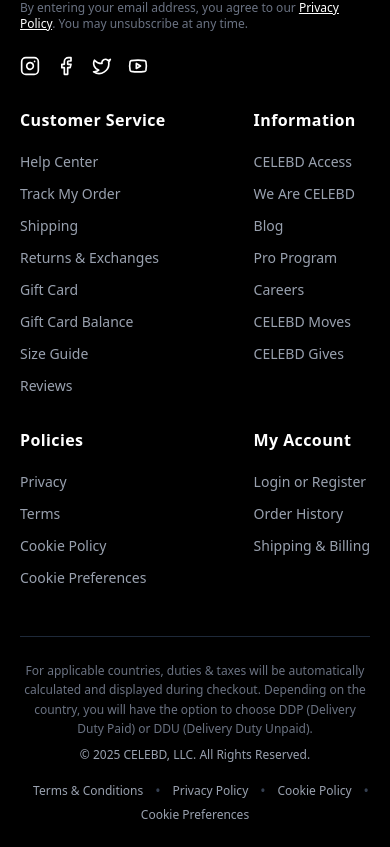
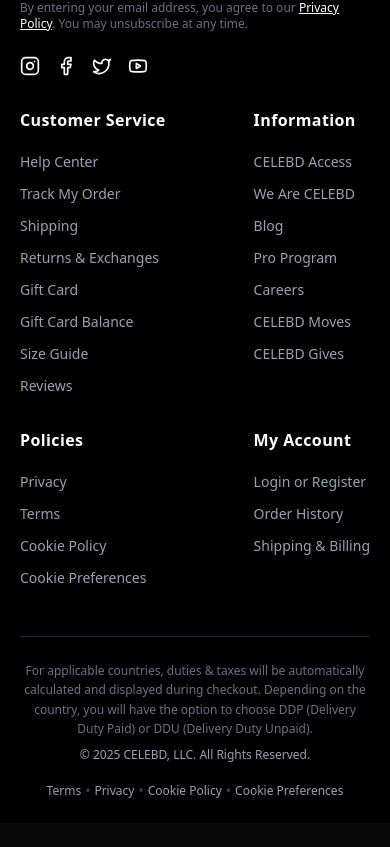
Before and after one commit to celebdlifestyle/celebdlifestyle, a Next.js app: page / in a window 390 px wide. Shown: the part 4948-5795 px from the top of the page. After the commit the page ends 5771 px from the top, so only its background shows below. Built offline with nearby package versions, Linux system fonts and the light colour scheme; no server answers; the database is empty.

Commit message:
fixed some typo and padding policies section in footer

```diff
--- a/src/components/shop/Footer.tsx
+++ b/src/components/shop/Footer.tsx
@@ -165,28 +165,28 @@
           <div className="flex flex-wrap items-center justify-center md:gap-1">
             <Link
               href="/pages/terms"
-              className="px-3 py-1 text-xs text-gray-400 hover:text-white transition-colors duration-200"
+              className="px-1 md:px-3 py-1 text-xs text-gray-400 hover:text-white transition-colors duration-200"
             >
-              Terms & Conditions
+              Terms
             </Link>
             <span className="text-gray-700">•</span>
             <Link
               href="/pages/privacy"
-              className="px-3 py-1 text-xs text-gray-400 hover:text-white transition-colors duration-200"
+              className="px-1 md:px-3 py-1 text-xs text-gray-400 hover:text-white transition-colors duration-200"
             >
-              Privacy Policy
+              Privacy
             </Link>
             <span className="text-gray-700">•</span>
             <Link
               href="/pages/cookie-policy"
-              className="px-3 py-1 text-xs text-gray-400 hover:text-white transition-colors duration-200"
+              className="px-1 md:px-3 py-1 text-xs text-gray-400 hover:text-white transition-colors duration-200"
             >
               Cookie Policy
             </Link>
             <span className="text-gray-700">•</span>
             <Link
               href="/pages/cookie-preferences"
-              className="px-3 py-1 text-xs text-gray-400 hover:text-white transition-colors duration-200"
+              className="px-1 md:px-3 py-1 text-xs text-gray-400 hover:text-white transition-colors duration-200"
             >
               Cookie Preferences
             </Link>
```
